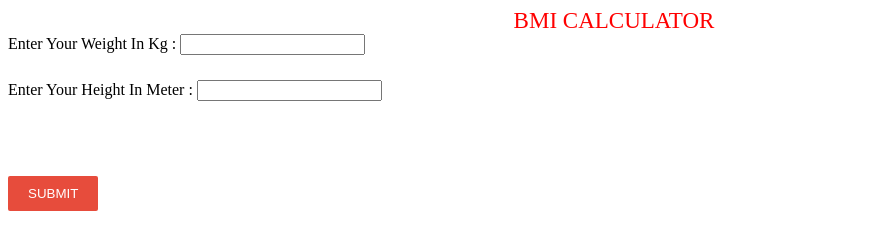
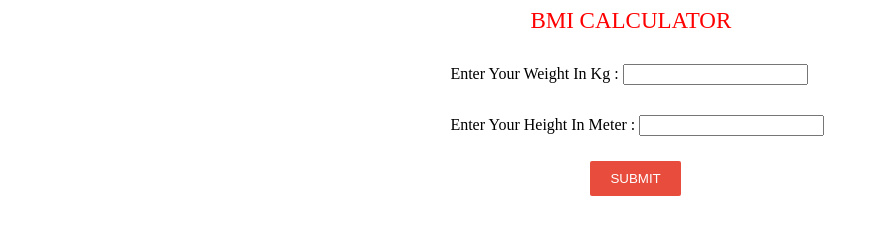
Before and after one commit to vaishalparikh/BMI_Calculator, a website: page public/index.html in a window 1280 px wide. Shown: the whole page, without its empty margins (0-879 px from the left). Drawn offline with Linux system fonts and the light colour scheme.

Commit message:
CSS Update

```diff
--- a/public/css/style.css
+++ b/public/css/style.css
@@ -1,13 +1,18 @@
 @import url('https://fonts.googleapis.com/css?family=Noto+Sans:400,400i,700,700i&subset=greek-ext');
+
+.frm{
+	margin-left: 35%;
+}
 
 .text-center{
 	color:red;
 	text-transform:uppercase;
+	margin-left: 80px;
     font-size: 23px;
-    margin-left: 40%;
     text-align: center;
 }
 .input-container{
+	margin-top: 30px;
 	position:relative;
 	margin-bottom:25px;
 }
@@ -24,8 +29,8 @@
     border: 0;
     color: #fff;
 	padding:10px 20px;
+	margin-left: 140px;
 	text-transform:uppercase;
-	margin-top:50px;
 	border-radius:2px;
 	cursor:pointer;
 	position:relative;
--- a/public/index.html
+++ b/public/index.html
@@ -9,7 +9,7 @@
 </head>
 <body>
 
-<form action="/" method="post">
+<form action="/" method="post" class="frm">
 
             <span class="text-center">BMI CALCULATOR</span>
         <div class="input-container">
```
